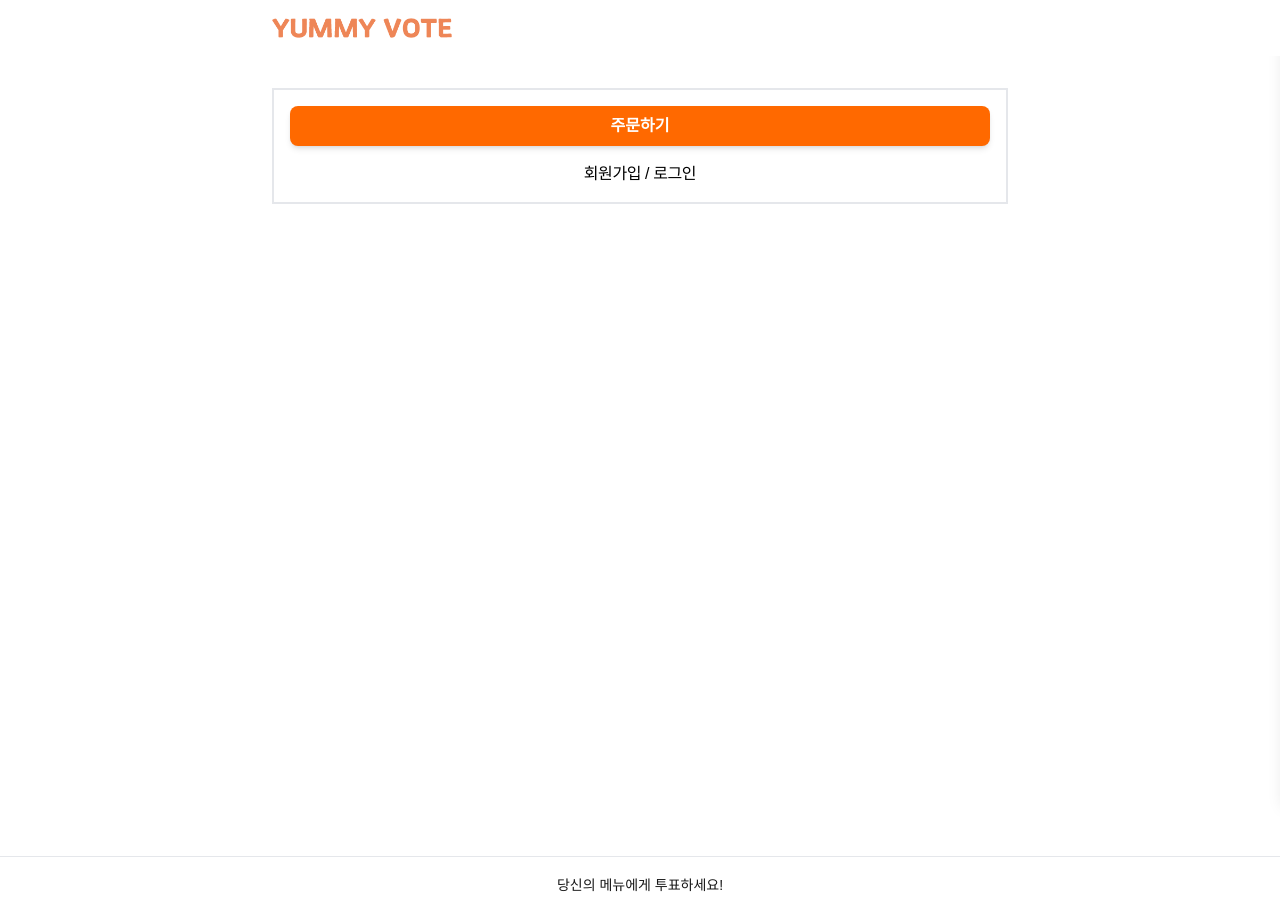
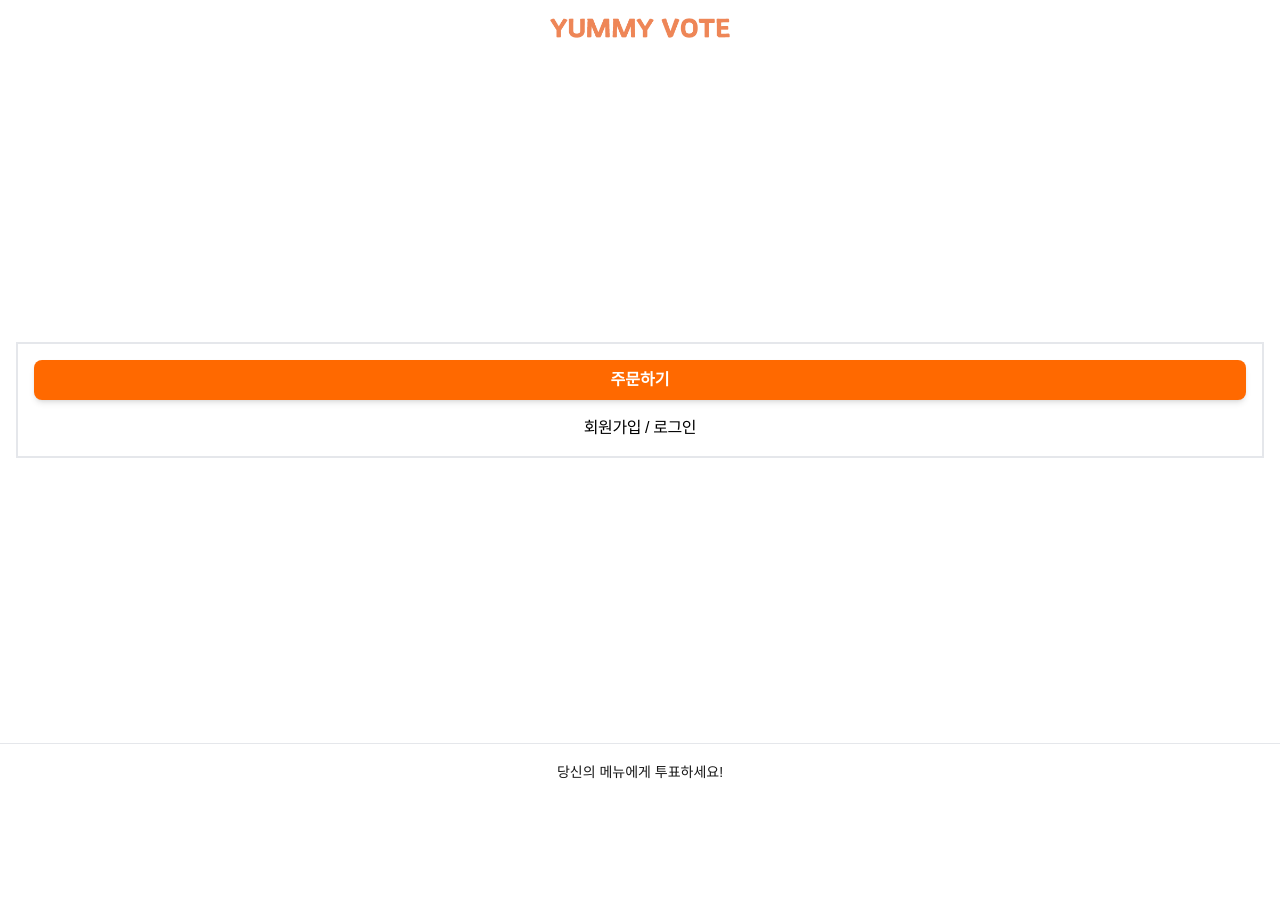
Before and after one commit to Du-it-Study-Code/yummy-vote, a Next.js app: page / in a window 1280 px wide. After the commit the page ends 800 px from the top, so only its background shows below. Built offline with nearby package versions, Linux system fonts and the light colour scheme.

Commit message:
메인 페이지 높이값 화면 100vh 고정

```diff
--- a/src/app/globals.css
+++ b/src/app/globals.css
@@ -3,6 +3,10 @@
 @theme {
   --color-background: var(--background);
   --color-foreground: var(--foreground);
+}
+
+html, body {
+  height: 100%;
 }
 
 /*
--- a/src/app/layout.js
+++ b/src/app/layout.js
@@ -35,19 +35,17 @@ const pretendard = localFont({
 
 
 export const metadata = {
-  title: 'Create Next App',
-  description: 'Generated by create next app',
+  title: 'YUMMY VOTE',
+  description: '당신의 메뉴에게 투표하세요!',
 };
 
 export default function RootLayout({ children }) {
   return (
     <html lang="en">
       <body className={`${pretendard.variable} antialiased`}>
-        <div className="flex min-h-screen flex-col">
-          <Header />
-          <main className="flex-1">{children}</main>
-          <Footer />
-        </div>
+        {/* <Header /> */}
+        <main>{children}</main>
+        {/* <Footer /> */}
       </body>
     </html>
   );
--- a/src/app/page.js
+++ b/src/app/page.js
@@ -1,27 +1,26 @@
 // 요약: 홈 페이지 (주문하러 가기 버튼)
 
 import Header from '@/components/layouts/Header';
+import LogoHeader from '@/components/layouts/LogoHeader';
 import Footer from '@/components/layouts/Footer';
 import Container from '@/components/layouts/Container';
 
 export default function Home() {
   return (
-    <div className="flex min-h-screen flex-col">
-      {/* Header 영역 */}
-
-      {/* Main 영역 */}
-      <main className="flex-1">
-        <Container className="py-8">
-          <div className="flex flex-col space-y-4 border-2 p-4">
-            {/* 섹션 제목 */}
-            <button className="w-full py-2 px-4 font-semibold rounded-lg shadow-md text-white bg-orange-500 hover:bg-orange-300 cursor-pointer">주문하기</button>
-            <span className="text-base font-light tracking-tight text-center text-black"><a>회원가입</a> / <a>로그인</a></span>
-
-          </div>
-        </Container>
+    <div className="flex flex-col min-h-screen">
+      {/* <Header /> */}
+      <LogoHeader />
+      <main className="flex-1 flex items-center justify-center px-4">
+        <div className="w-full flex flex-col space-y-4 border-2 p-4">
+          <button className="w-full py-2 px-4 font-semibold rounded-lg shadow-md text-white bg-orange-500 hover:bg-orange-300 cursor-pointer">
+            주문하기
+          </button>
+          <span className="text-base font-light tracking-tight text-center text-black">
+            <a>회원가입</a> / <a>로그인</a>
+          </span>
+        </div>
       </main>
-
-      {/* Footer 영역 */}
+      <Footer />
     </div>
   );
 }
```
